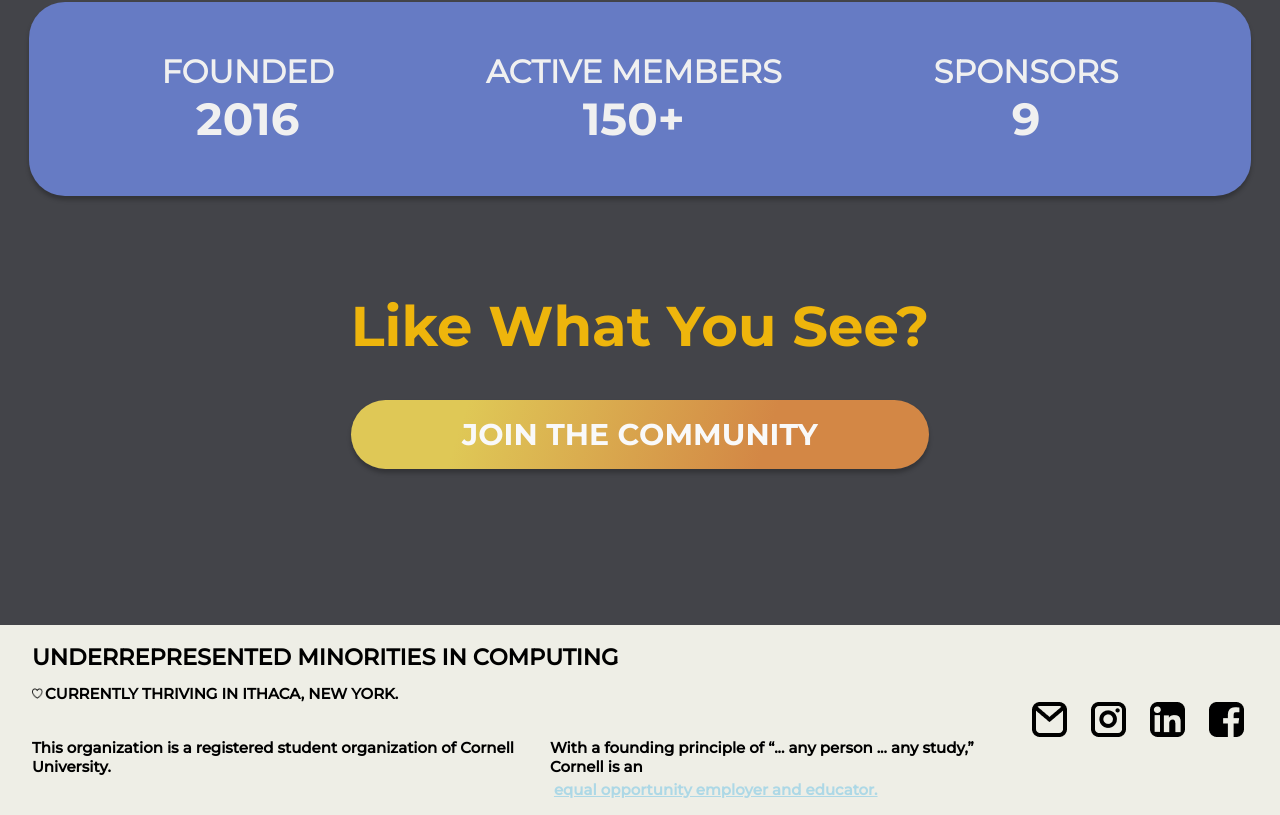
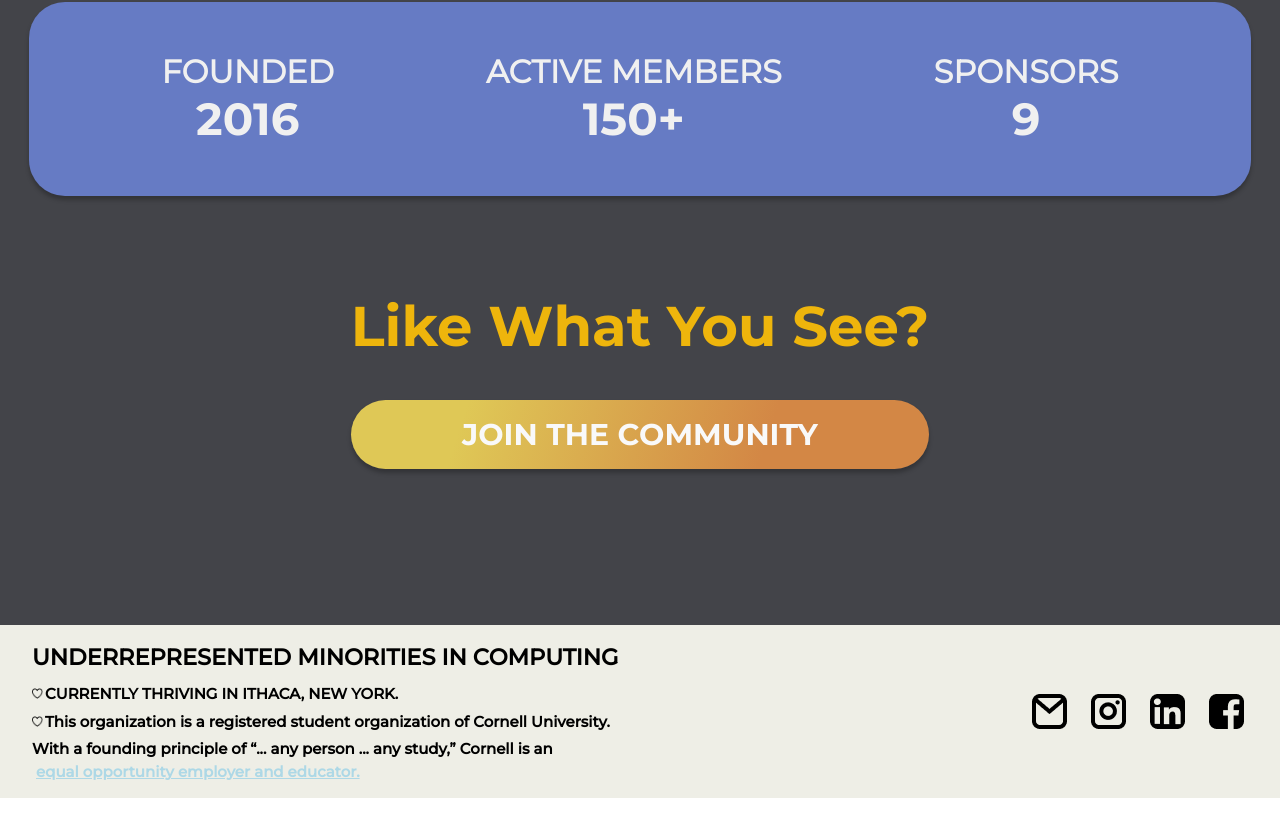
Before and after one commit to urmc-cornell/urmc-website, a React (Create React App) app: page / in a window 1280 px wide. Shown: the part 5420-6235 px from the top of the page. Built offline with nearby package versions, Linux system fonts and the light colour scheme; no server answers.

Commit message:
modified footer

```diff
--- a/src/components/Footer.js
+++ b/src/components/Footer.js
@@ -18,15 +18,17 @@ export default function Footer() {
           </h2>
         </div>
         <div className="footer-subtitle" style={{marginTop: '-1rem'}}>
-          {/* <img className="heart" src={heart}></img> */}
+          <img className="heart" src={heart}></img>
           <h2 className="footer-subtitle-text">
             This organization is a registered student organization of Cornell
             University.
           </h2>
+        </div>
 
-          <h2 className="footer-subtitle-text" style={{ marginLeft: "2rem", marginTop: "2.4rem" }}>
-          With a founding principle of “... any person ... any study,” Cornell is an <a href="https://hr.cornell.edu/about/workplace-rights/equal-education-and-employment-opportunity-statement" target="_blank" rel="noopener noreferrer" style={{ color: "lightblue", textDecoration: "underline" }}>equal opportunity employer and educator.</a>
-          </h2>
+        <div className="footer-subtitle" style={{marginTop: '-1rem'}}>
+          <h2 className="footer-subtitle-text">
+            With a founding principle of “... any person ... any study,” Cornell is an <a href="https://hr.cornell.edu/about/workplace-rights/equal-education-and-employment-opportunity-statement" target="_blank" rel="noopener noreferrer" style={{ color: "lightblue", textDecoration: "underline" }}>equal opportunity employer and educator.</a>
+            </h2>
         </div>
       </div>
 
--- a/src/pages/Events.js
+++ b/src/pages/Events.js
@@ -96,7 +96,7 @@ export default function Events() {
 
       <div className="calendar-container">
         <iframe
-          src="https://calendar.google.com/calendar/embed?src=archive.urmc%40gmail.com&ctz=America%2FNew_York"
+          src="https://calendar.google.com/calendar/embed?height=600&wkst=1&ctz=America%2FNew_York&showPrint=0&title=URMC&src=Y185MzViZDAwOTliNTNhYTk0MGVkMGYyODhhNTc5MWJkNWM2YTBlNWQ1ZTIyYTAzNTQ5MzVmMjVlYmE2YmFkOWY2QGdyb3VwLmNhbGVuZGFyLmdvb2dsZS5jb20&color=%23f09300"
           frameBorder="0"
           scrolling="no"
           title="URMC Google Calendar"
```
